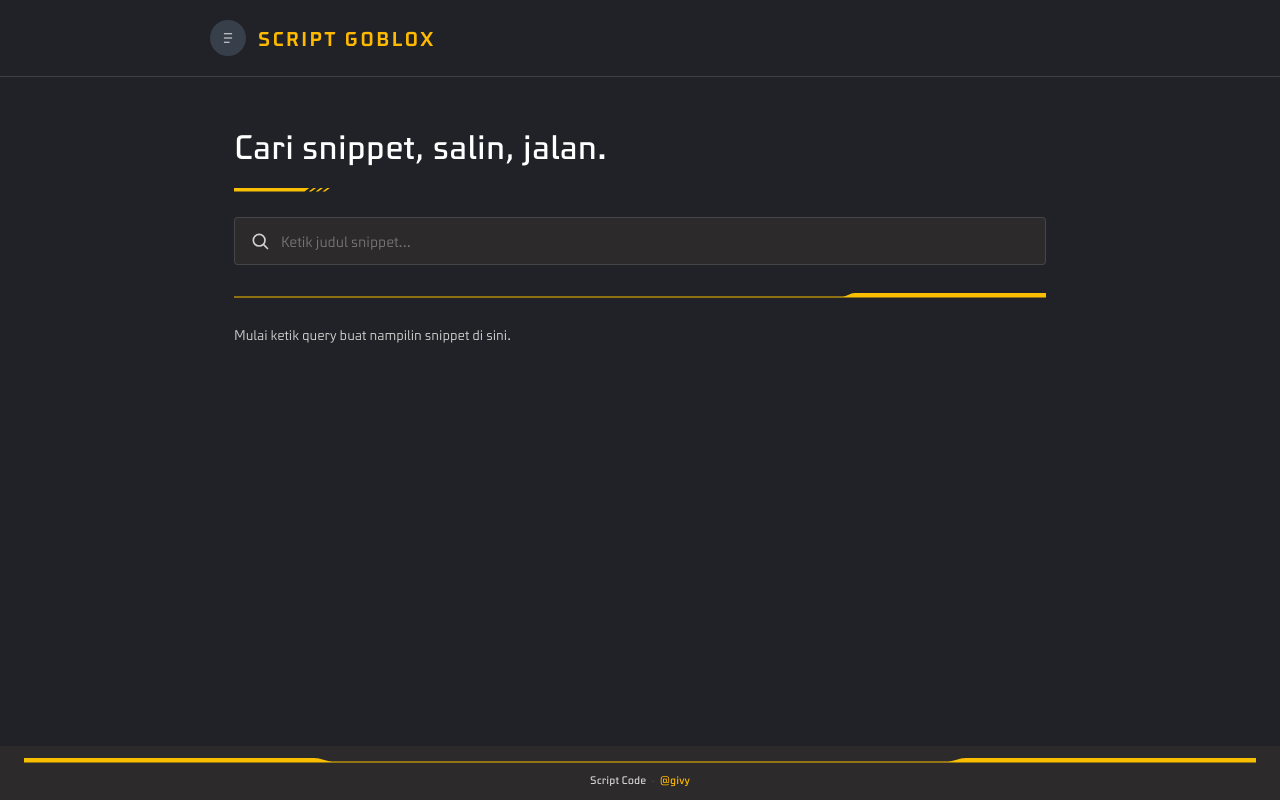
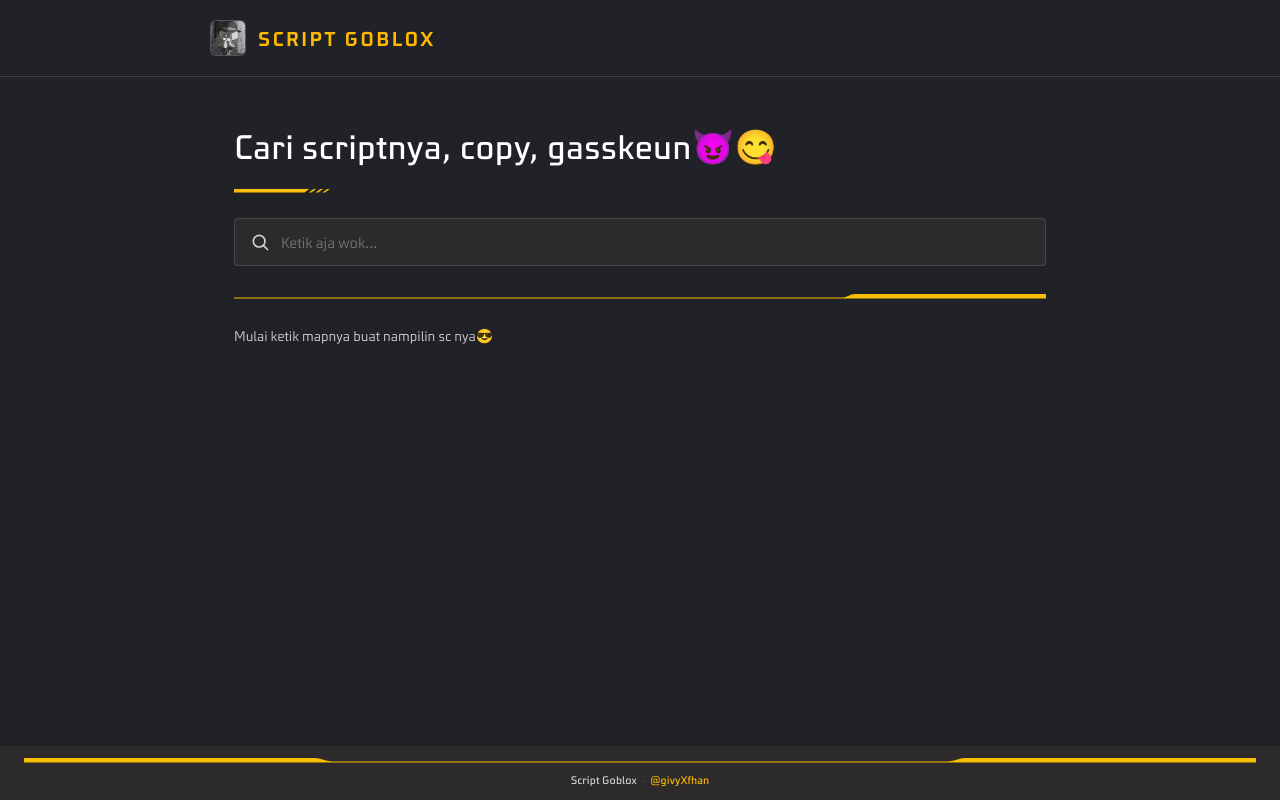
Before and after one commit to Daxzyy/sc-rblx, a React (Vite) app: page / in a window 1280 px wide. Built offline with nearby package versions, Linux system fonts and the light colour scheme.

Commit message:
Update App.jsx

```diff
--- a/src/App.jsx
+++ b/src/App.jsx
@@ -240,11 +240,7 @@ export default function App() {
       <header style={styles.header}>
         <div style={styles.brandRow}>
           <div style={styles.badge}>
-            <svg width="20" height="20" viewBox="0 0 64 64" xmlns="http://www.w3.org/2000/svg" aria-hidden="true">
-              <rect x="19" y="17" width="26" height="3" fill="#F2F2F2" />
-              <rect x="19" y="30.5" width="26" height="3" fill="#F2F2F2" />
-              <rect x="19" y="44" width="18" height="3" fill="#F2F2F2" />
-            </svg>
+            <img src="/logo.jpg" alt="Script Gobloks logo" style={styles.badgeImage} />
           </div>
           <span style={styles.brandText}>SCRIPT GOBLOX</span>
         </div>
@@ -252,7 +248,7 @@ export default function App() {
 
       <main style={styles.main}>
         <section style={styles.hero}>
-          <h1 style={styles.heroTitle}>Cari snippet, salin, jalan.</h1>
+          <h1 style={styles.heroTitle}>Cari scriptnya, copy, gasskeun😈😋</h1>
           <div style={{ marginTop: 10, marginBottom: 22 }}>
             <TitleUnderline width={96} />
           </div>
@@ -267,7 +263,7 @@ export default function App() {
                 type="text"
                 value={query}
                 onChange={(e) => setQuery(e.target.value)}
-                placeholder="Ketik judul snippet..."
+                placeholder="Ketik aja wok..."
                 style={styles.searchInput}
                 aria-label="Cari snippet"
               />
@@ -291,7 +287,7 @@ export default function App() {
 
         <section aria-live="polite">
           {status === 'loading' && (
-            <p style={styles.statusText}>Mencari snippet...</p>
+            <p style={styles.statusText}>Mencari script...</p>
           )}
 
           {status === 'error' && (
@@ -308,7 +304,7 @@ export default function App() {
           )}
 
           {!hasSearched && status !== 'loading' && (
-            <p style={styles.statusText}>Mulai ketik query buat nampilin snippet di sini.</p>
+            <p style={styles.statusText}>Mulai ketik mapnya buat nampilin sc nya😎</p>
           )}
 
           <div style={styles.resultsList}>
@@ -324,14 +320,14 @@ export default function App() {
           <AngledDividerDouble />
         </div>
         <p style={styles.footerText}>
-          Script Code <span style={styles.footerDash}>-</span>{' '}
+          Script Goblox <span style={styles.footerDash}>-</span>{' '}
 
             <a href="https://wa.me/+62895423300395?text=halo+givy+ganteng"
             target="_blank"
             rel="noopener noreferrer"
             style={styles.footerHandle}
           >
-            @givy
+            @givyXfhan
           </a>
         </p>
       </footer>
@@ -361,12 +357,20 @@ const styles = {
   badge: {
     width: 36,
     height: 36,
-    borderRadius: '50%',
+    borderRadius: 6,
     background: '#373F4B',
     display: 'flex',
     alignItems: 'center',
     justifyContent: 'center',
     flexShrink: 0,
+    overflow: 'hidden',
+    border: '1px solid var(--border-subtle)',
+  },
+  badgeImage: {
+    width: '100%',
+    height: '100%',
+    objectFit: 'cover',
+    display: 'block',
   },
   brandText: {
     fontFamily: 'var(--font-family)',
```
